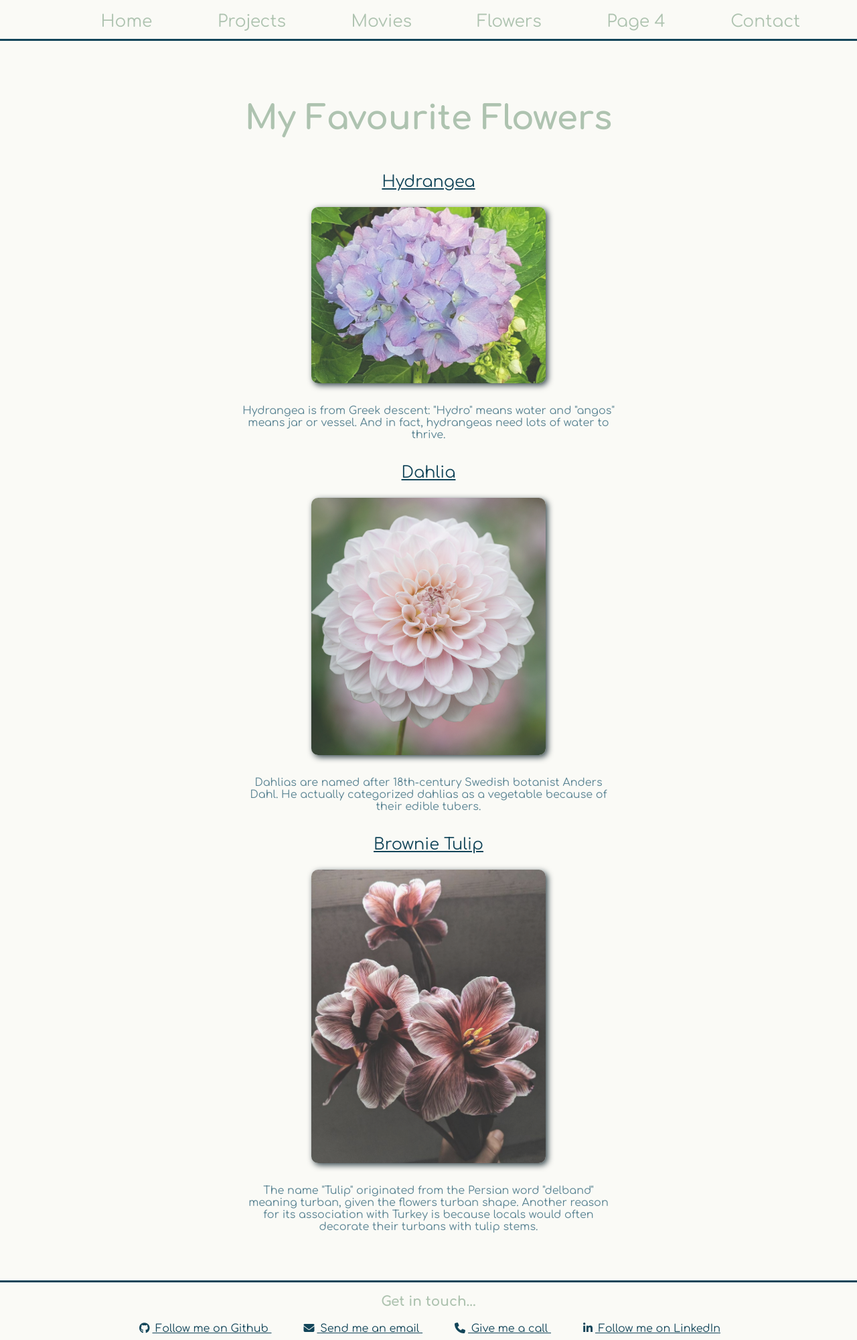
After one commit to raeesa99/My-Website, a Node server app: page /flowers in a window 1280 px wide. The commit adds this page. Shown: the whole page at 67% size. Run offline with Node 20, Linux system fonts and the light colour scheme; some libraries are stand-ins or nearby versions.

Commit message:
favourite flowers page added including external links to facts about flower

```diff
--- a/index.js
+++ b/index.js
@@ -27,8 +27,8 @@ app.get('/movies', (req, res) => {
     res.render('movies');
 });
 
-app.get('/3', (req, res) => {
-    res.render('3');
+app.get('/flowers', (req, res) => {
+    res.render('flowers');
 });
 
 app.get('/4', (req, res) => {
--- a/public/style.css
+++ b/public/style.css
@@ -108,21 +108,21 @@ nav{
     position: sticky;
   }
 
-  .projects, .movies {
+  .projects, .movies, .flowers {
     padding: 55px;
     text-align: center;
   }
 
-  .projects > a, .movies > a {
+  .projects > a, .movies > a, .flowers > a {
     text-decoration: none;
   }
 
-  #projectTitle, #moviesTitle {
+  #projectTitle, #moviesTitle, #flowersTitle {
     padding-bottom: 18px;
     color:#AEC3B0
   }
 
-  .pTitle, .mTitle {
+  .pTitle, .mTitle, .fTitle {
     padding-top: 10px;
     font-size: 24px;
     color: #124559;
@@ -141,12 +141,12 @@ nav{
     filter:opacity(80%)
   }
 
-  .pImage:hover, .mImage:hover {
+  .pImage:hover, .mImage:hover, .fImage:hover  {
     cursor: pointer;
     filter: none;
   }
 
-  .pDescription, .mDescription {
+  .pDescription, .mDescription, .fDescription {
     text-align: center;
     padding-left: 26%;
     padding-right: 26%;
--- a/views/3.hbs
+++ /dev/null
@@ -1 +0,0 @@
-<h1>Page 3</h1>
--- /dev/null
+++ b/views/flowers.hbs
@@ -0,0 +1,32 @@
+<div class="flowers" id="flowers">
+
+    <h1 id="flowersTitle">My Favourite Flowers</h1>
+
+    <div class="flowerTile">
+        <p class="fTitle">Hydrangea</p>
+            <a target="_blank" href="https://www.bhg.com/gardening/trees-shrubs-vines/shrubs/hydrangea-facts/"><img width=350 class="mImage" src="images/hydrangea.jpg" alt="Hydrangea"/></a>
+        <p class="fDescription">
+            Hydrangea is from Greek descent: "Hydro" means water and "angos" means jar or vessel.
+          And in fact, hydrangeas need lots of water to thrive.
+        </p>
+    </div>
+
+    <div class="flowerTile">
+        <p class="fTitle">Dahlia</p>
+            <a target="_blank" href="https://www.bhg.com/gardening/flowers/facts-about-dahlias/#:~:text=5%20Little-Known%20Facts%20About%20Dahlias%201%201.%20There,5%205.%20There%20are%20no%20blue%20dahlias%20"><img width=350 class="mImage" src="images/dahlia.jpg" alt="Dahlia"/></a>
+        <p class="fDescription">
+       Dahlias are named after 18th-century Swedish botanist Anders Dahl.
+       He actually categorized dahlias as a vegetable because of their edible tubers.
+        </p>
+    </div>
+
+    <div class="flowerTile">
+        <p class="fTitle">Brownie Tulip</p>
+            <a target="_blank" href="https://connect-int.org/connections/2018/02/10-interesting-facts-about-tulips/#:~:text=10%20Interesting%20Facts%20About%20Tulips%201%20There%20are,expensive%20flower%20in%20the%20world.%20...%20More%20items"><img width=350 class="mImage" src="images/tulips.jpg" alt="Tulips"/></a>
+        <p class="fDescription">
+        The name "Tulip" originated from the Persian word "delband" meaning turban, given the flowers turban shape.
+        Another reason for its association with Turkey is because locals would often decorate their turbans with tulip stems.
+        </p>
+    </div>
+
+</div>
--- a/views/partials/navbar.hbs
+++ b/views/partials/navbar.hbs
@@ -3,7 +3,7 @@
         <li class="nav-item"><a href="/">Home</a></li>
         <li class="nav-item"><a href="/projects">Projects</a></li>
         <li class="nav-item"><a href="/movies">Movies</a></li>
-        <li class="nav-item"><a href="/3">Page 3</a></li>
+        <li class="nav-item"><a href="/flowers">Flowers</a></li>
         <li class="nav-item"><a href="/4">Page 4</a></li>
         <li class="nav-item"><a href="#contact">Contact</a></li>
     </ul>
```
Also changed, not shown: public/images/dahlia.jpg (added), public/images/hydrangea.jpg (added), public/images/tulips.jpg (added).
